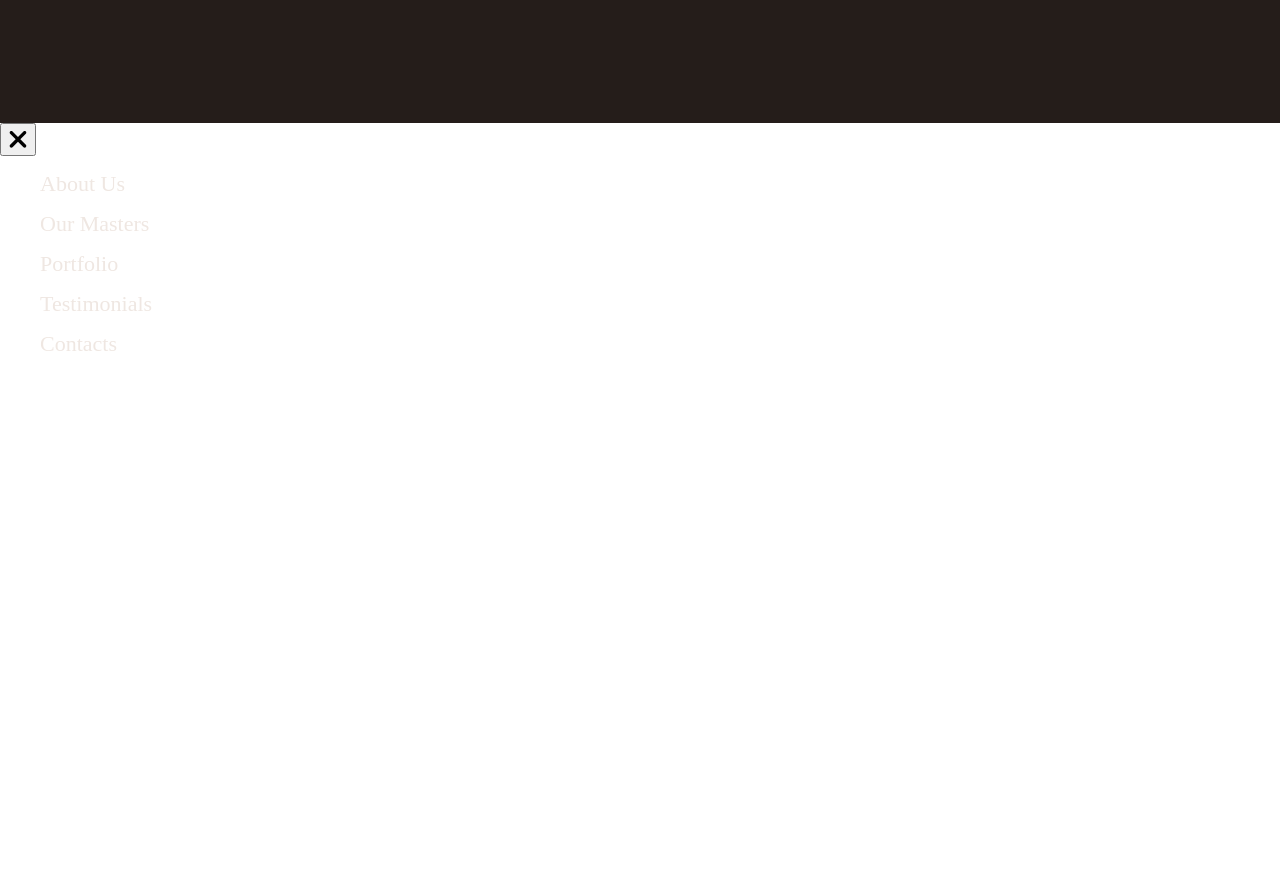
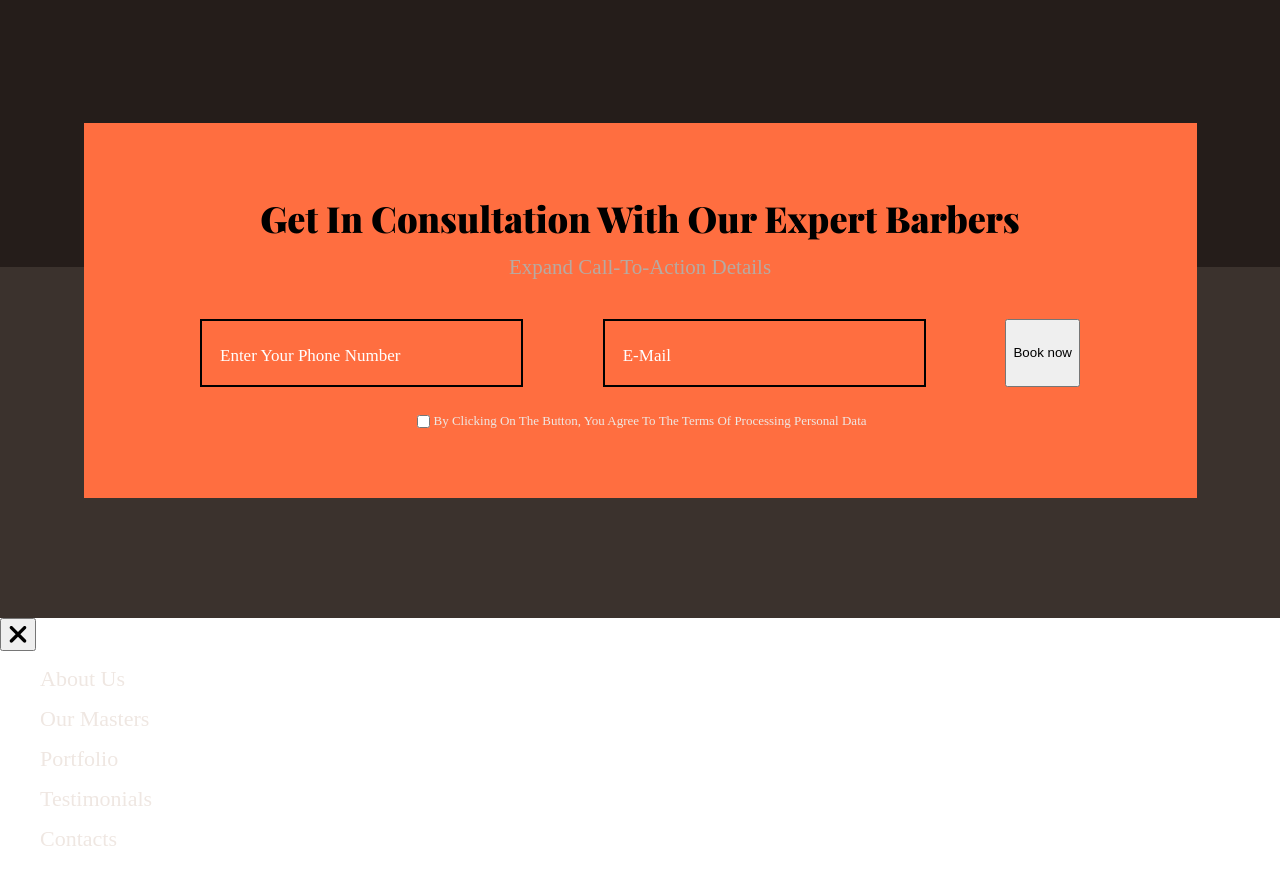
Before and after one commit to rmartynau/barber-project-webpack, a website built with webpack: page src/index.html in a window 1280 px wide. Shown: the part 5064-5933 px from the top of the page. Before the commit the page ends 5438 px from the top, so only its background shows below. Built offline with nearby package versions, Linux system fonts and the light colour scheme; a web font is replaced by a local one.

Commit message:
fixed consultation-section

```diff
--- a/src/components/consultation/consultation.scss
+++ b/src/components/consultation/consultation.scss
@@ -1,19 +1,49 @@
 @import '../../scss/colors.scss';
 
 .consultation {
-    background-color: map-get($brownColors, 'brown2');
-
+    height: 495px;
+    background: linear-gradient(to top, map-get($brownColors, 'brown2') 71%, map-get($brownColors, 'brown1') 29%);
 }
 
-
 .consultation-banner {
+    height: 375px;
     background-color: map-get($orangeColors, 'orange1');
     display: flex;
     flex-wrap: wrap;
+    flex-direction: column;
+    align-items: center;
+}
+
+.description-cons {
+    display: flex;
+    flex-wrap: wrap;
+    flex-direction: column;
 }
 
 .consultation-forms {
+    width: 880px;
     display: flex;
-    justify-content: space-evenly;
     flex-wrap: wrap;
+    justify-content: space-between;
 }
+
+.personal-data {
+    display: flex;
+    flex-wrap: wrap;
+    justify-content: space-between;
+}
+
+.h4-cons {
+    font-family: 'PlayfairDisplay';
+   font-size: 36px;
+   font-weight: 900;
+   line-height: 48px;
+   text-transform: capitalize;
+   color: map-get($blackColors, 'black1');
+   margin: 0;
+   padding: 0;
+}
+
+.check {
+    accent-color: map-get($blackColors, 'black50');
+}
--- a/src/components/form/form.scss
+++ b/src/components/form/form.scss
@@ -1,10 +1,9 @@
 @import '../../scss/colors.scss';
 
 .form {
-    &__input__wrapper {
-        position: relative;
-
-    }
+    // &__input__wrapper {
+    //     position: relative;
+    // }
 
     &__label {
         position: absolute;
@@ -18,6 +17,7 @@
     &__input {
         border: 2px solid map-get($blackColors, 'black1');
         background: transparent;
+        outline: none;
         width: 323px;
         height: 68px;
     }
--- a/src/index.html
+++ b/src/index.html
@@ -485,47 +485,37 @@
       </div>
     </section>
 
-     <!-- <section class="consultation pt-100 pb-60">
+    <section class="consultation">
       <div class="container">
         <div class="consultation-banner">
-          <div class="consultation-description text-center">
-            <div class="">
-              <h4 class="h4">
+          <div class="description-cons mt-71">
+            <h4 class="h4-cons text-center">
               Get in consultation with our expert barbers
             </h4>
-              <a href="#" class="a5">Expand Call-to-Action Details</a>
+            <a href="#" class="a5 text-center mt-10">Expand Call-to-Action Details</a>
           </div>
-          </div>
-
-          <div class="container">
-            <div class="consultation-forms pt-60">
+          <div class="consultation-forms mt-37">
             <form class="form">
               <div class="form__input-wrapper">
                 <label for="search-input-id" class="form__label input-text">Enter your phone number</label>
                 <input id="search-input-id" class="form__input input-text" type="tel" />
               </div>
             </form>
-
             <form class="form">
-                <div class="form__input-wrapper">
               <label for="email-input-id" class="form__label input-text">E-mail</label>
               <input id="email-input-id" class="form__input input-text" type="email" />
+            </form>
+            <button class="btn--small2" type="submit">Book now</button>
           </div>
-                <button class="btn--small2" type="submit">Book now</button>
-              </form>
-
-
-            </div>
-            <div class="personal-data pt-60 text-center">
-              <input type="checkbox">
+          <div class="personal-data pt-25">
+            <input type="checkbox" class="check">
             <span class="span5">
              By clicking on the button, you agree to the terms of processing personal data
             </span>
           </div>
         </div>
       </div>
-      </div>
-     </section> -->
+    </section>
 
      <!-- <section class="contacts">
       <div class="container">
--- a/src/scss/colors.scss
+++ b/src/scss/colors.scss
@@ -17,3 +17,7 @@ $blackColors: (
     black1: rgba(0, 0, 0, 1),
     black50: rgba(0, 0, 0, 0.5),
 );
+
+// $redColors: (
+//     red1: rgb(206, 0, 0),
+// );
--- a/src/scss/utils.scss
+++ b/src/scss/utils.scss
@@ -8,13 +8,17 @@ $offsets: (
   90: 90px,
   87: 87px,
   80: 80px,
+  71: 71px,
   60: 60px,
   47: 47px,
   45: 45px,
+  41: 41px,
   40: 40px,
+  37: 37px,
   33: 33px,
   30: 30px,
   28: 28px,
+  25: 25px,
   20: 20px,
   17: 17px,
   12: 12px,
```
Lines whose indentation alone changed are shown as unchanged.
